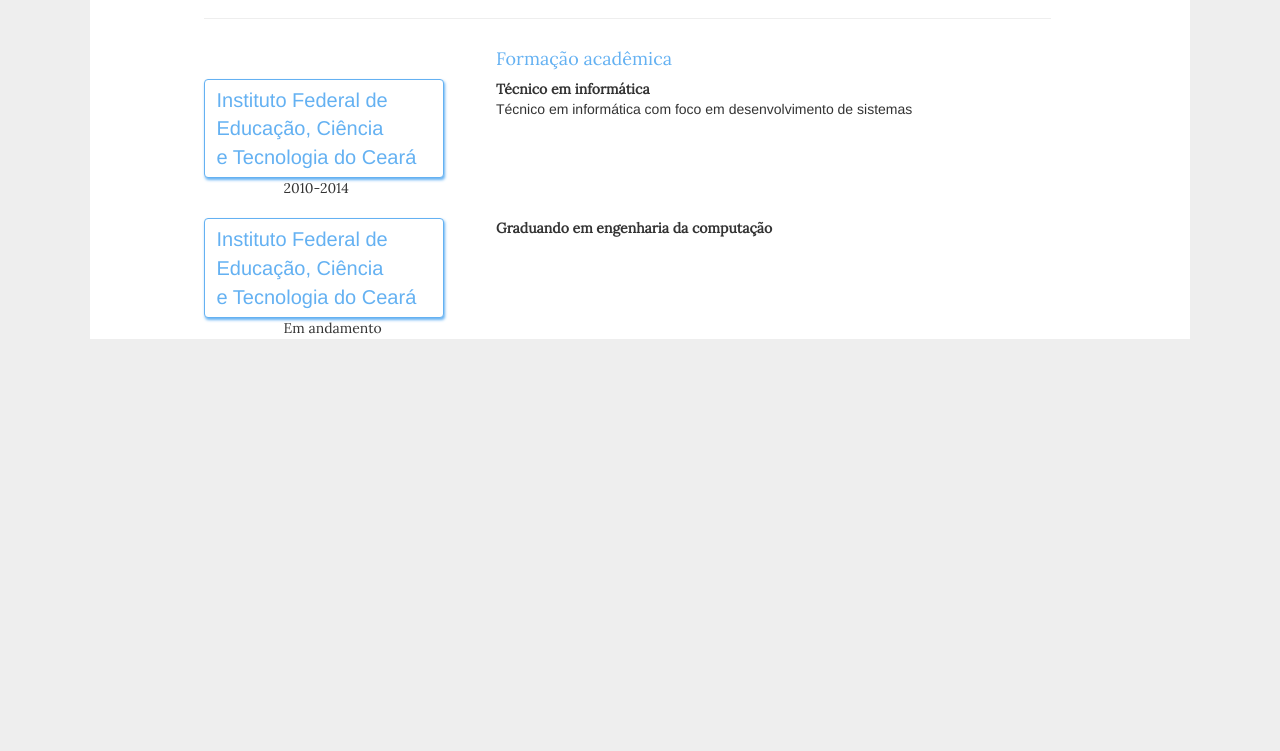
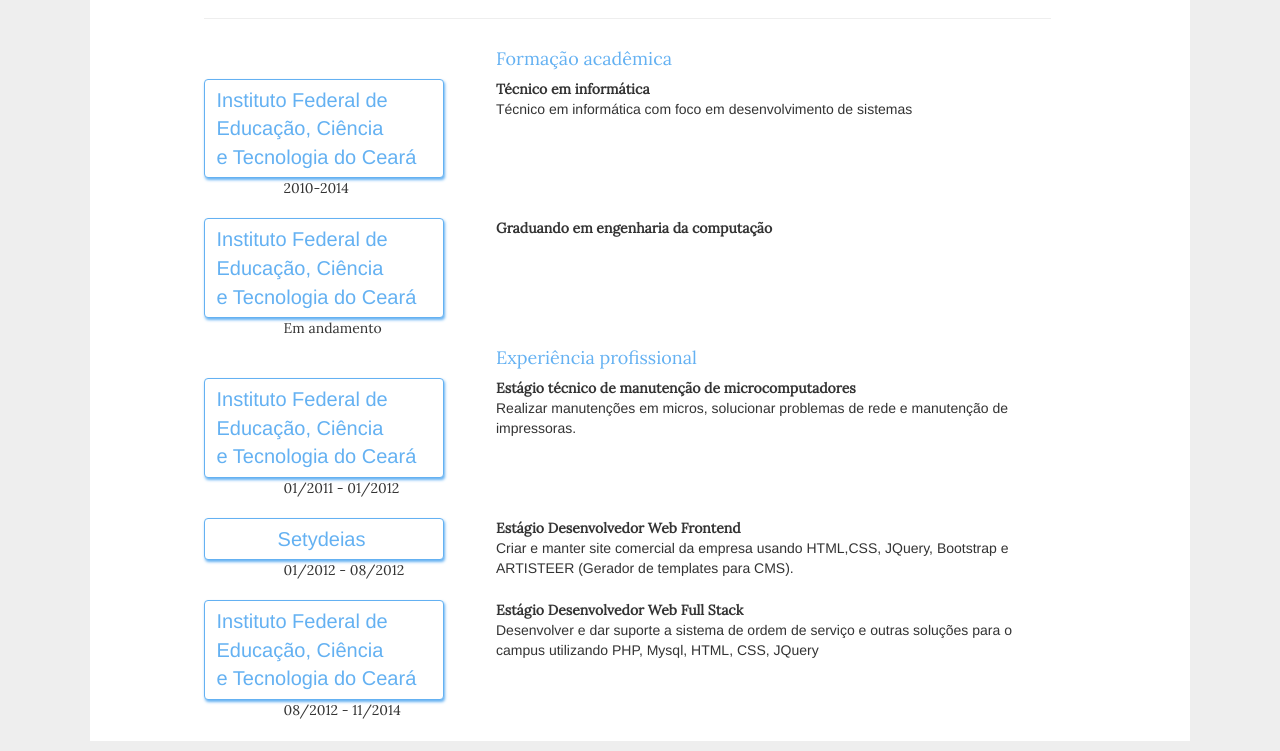
Before and after one commit to alcidesjunior/curriculo, a plain HTML site: page index.html in a window 1280 px wide. Shown: the part 172-923 px from the top of the page. Before the commit the page ends 800 px from the top, so only its background shows below. Drawn offline with Linux system fonts and the light colour scheme.

Commit message:
atualizacao

```diff
--- a/index.html
+++ b/index.html
@@ -135,9 +135,9 @@ h5{
         </div><br>
         <div class="row">
           <div class="col-lg-push-1 col-lg-3">
-            <button class="btn btn-primary">
+            <div class="btn btn-primary">
               Instituto Federal de <br>Educação, Ciência <br>e Tecnologia do Ceará
-            </button><br>
+            </div><br>
             <span class="subtitle center">
               Em andamento
             </span>
@@ -147,6 +147,56 @@ h5{
           </div>
         </div>
       </article>
+      <article class="container">
+        <div class="row">
+          <div class="col-lg-push-4 col-lg-4">
+            <h4 class="primary-color">Experiência profissional</h4>
+          </div>
+        </div>
+        <div class="row">
+          <div class="col-lg-push-1 col-lg-3">
+            <button class="btn btn-primary">
+              Instituto Federal de <br>Educação, Ciência <br>e Tecnologia do Ceará
+            </button><br>
+            <span class="subtitle center">
+              01/2011 - 01/2012
+            </span>
+          </div>
+          <div class="col-lg-push-1 col-lg-6">
+            <b class="subtitle">Estágio técnico de manutenção de microcomputadores</b><br>
+            Realizar manutenções em micros, solucionar problemas de rede e manutenção de impressoras.
+          </div>
+        </div><br>
+        <div class="row">
+          <div class="col-lg-push-1 col-lg-3">
+            <button class="btn btn-primary">
+              &nbsp;&nbsp;&nbsp;&nbsp;&nbsp;&nbsp;&nbsp;&nbsp;&nbsp;&nbsp;
+              Setydeias
+            </button><br>
+            <span class="subtitle center">
+              01/2012 - 08/2012
+            </span>
+          </div>
+          <div class="col-lg-push-1 col-lg-6">
+            <b class="subtitle">Estágio Desenvolvedor Web Frontend</b><br>
+            Criar e manter site comercial da empresa usando HTML,CSS, JQuery, Bootstrap e ARTISTEER (Gerador de templates para CMS).
+          </div>
+        </div><br>
+        <div class="row">
+          <div class="col-lg-push-1 col-lg-3">
+            <button class="btn btn-primary">
+              Instituto Federal de <br>Educação, Ciência <br>e Tecnologia do Ceará
+            </button><br>
+            <span class="subtitle center">
+              08/2012 - 11/2014
+            </span>
+          </div>
+          <div class="col-lg-push-1 col-lg-6">
+            <b class="subtitle">Estágio Desenvolvedor Web Full Stack</b><br>
+            Desenvolver e dar suporte a sistema de ordem de serviço e outras soluções para o campus utilizando PHP, Mysql, HTML, CSS, JQuery
+          </div>
+        </div><br>
+      </article>
     </section>
   </body>
 </html>
```
